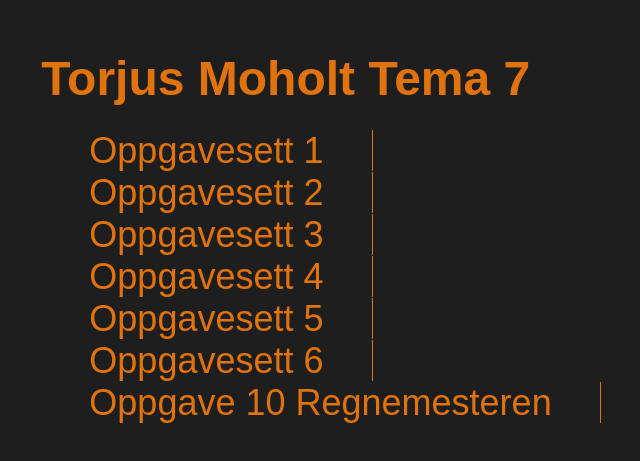
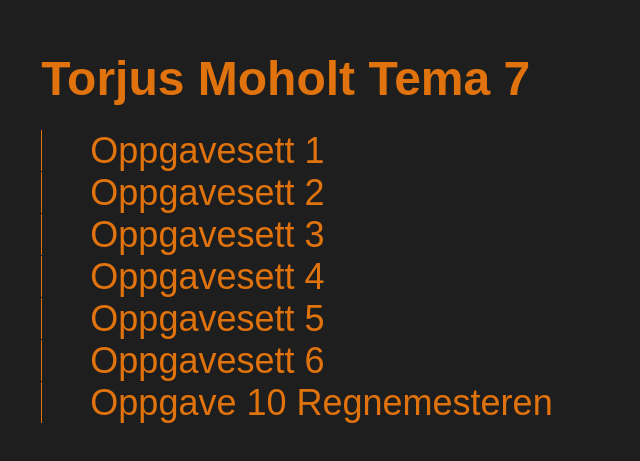
Before and after one commit to Torjus2310/Tema_7, a plain HTML site: page index.html in a window 1280 px wide. Shown: the part 189-650 px from the top of the page, without its empty margins (379-1019 px from the left). Drawn offline with Linux system fonts and the light colour scheme.

Commit message:
lagt til opg 7 og litt css

```diff
--- a/index.css
+++ b/index.css
@@ -39,7 +39,7 @@ background-color:rgb(31, 30, 30);
 
 
 a {
-    border-right:1px solid rgb(224, 115, 13);
+    border-left:1px solid rgb(224, 115, 13);
     padding-right:2rem;
     padding-left:2rem;
     transition:0.2s;
```
